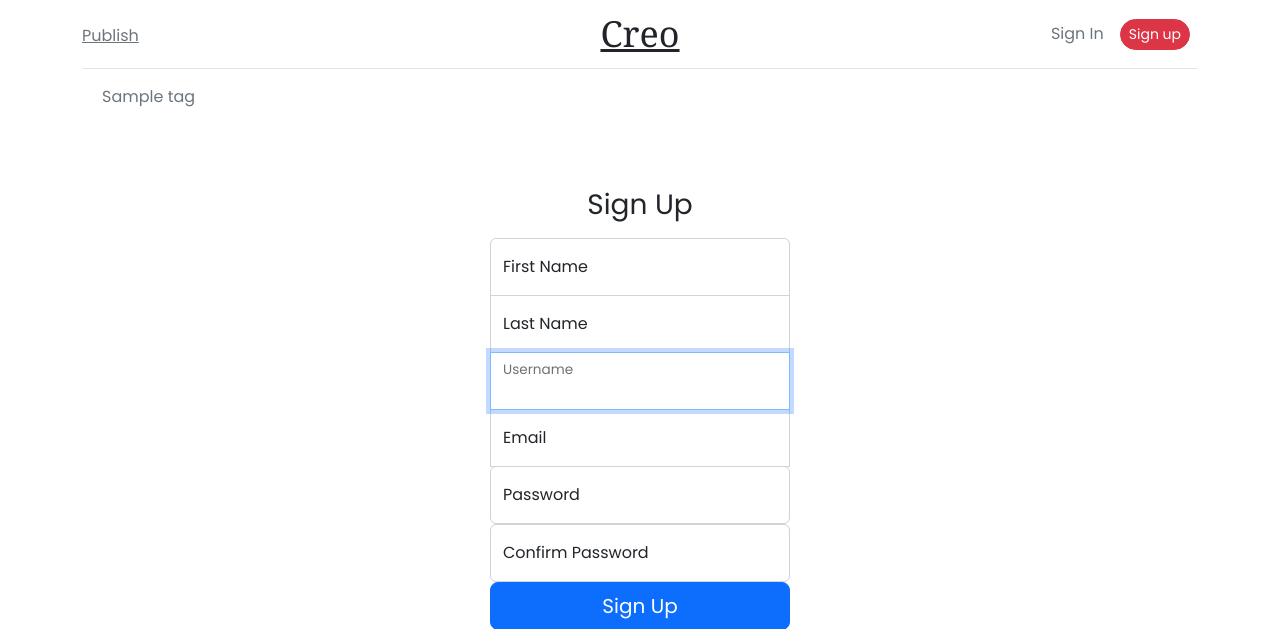
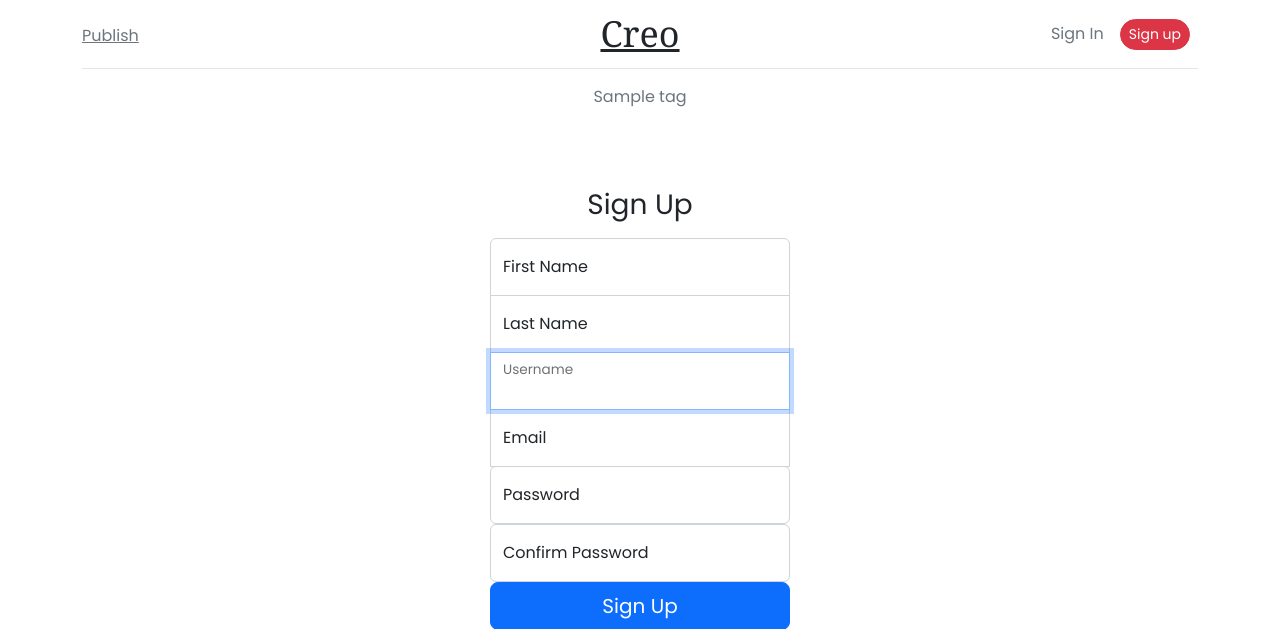
Before and after one commit to PraveenKum11/creo, a Django app: page /auth/register/ in a window 1280 px wide. Shown: the top 629 px of the page. Run offline with Django 4.2, Linux system fonts and the light colour scheme; tables that the repository leaves empty hold one stand-in row (values such as "Sample post"); parts of the project's set-up code (start-up, migrations or seed data) failed here and were passed over; some libraries are stand-ins or nearby versions.

Commit message:
navbar fix

```diff
--- a/main/management/commands/image_generator.py
+++ b/main/management/commands/image_generator.py
@@ -50,7 +50,7 @@ class Photo:
         if self.type == "Profile":
             self.img = img.fetch_img("medium")
         elif self.type == "Article":
-            self.img = img.fetch_img("large")
+            self.img = img.fetch_img("medium")
 
         with open(self.path, "wb") as f:
             f.write(self.img)
--- a/templates/navbar.html
+++ b/templates/navbar.html
@@ -58,7 +58,7 @@
                 <span class="navbar-toggler-icon"></span>
             </button>
             <div class="collapse navbar-collapse" id="navbarSupportedContent">
-                <ul class="navbar-nav me-auto mb-2 mb-lg-0">
+                <ul class="navbar-nav me-auto mb-2 mb-lg-0 w-100 justify-content-evenly">
                 {% for tag in tags %}
                     <li class="nav-item">
                         <a class="nav-link link-secondary p-2" href={% url 'tag_list' tag.pk %}>{{ tag }}</a>
```
Also changed, not shown: media/profile_pics/6440311f-728b-44ec-a757-057ae2342e52.jpg (deleted), 1 other file.
